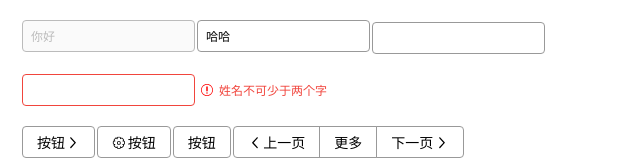
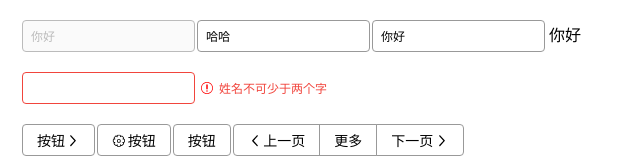
Before and after one commit to Varown/wheel, a Vue app: page /#/ in a window 1280 px wide. Shown: the top 160 px of the page, without its empty margins (0-640 px from the left). Built offline with nearby package versions, Linux system fonts and the light colour scheme.

Commit message:
Input组件添加实现双向绑定 v-model

```diff
--- a/src/views/Home.vue
+++ b/src/views/Home.vue
@@ -4,11 +4,8 @@
       <Input value="你好" :disabled="true"/>
 
       <Input value="哈哈"/>
-      <Input value="" @change="updateValue"
-                     @input="updateValue"
-                    @blur="updateValue"
-                   @focus="updateValue"
-      />
+      <Input v-model="updateValue"/>
+      {{updateValue}}
     </div>
 
     <div class="box">
@@ -52,8 +49,6 @@
   })
   export default class Home extends Vue {
     loading = false;
-    updateValue=(e: string)=>{
-      console.log(e)
-    }
+    updateValue='你好'
   }
 </script>
```
Also changed, not shown: src/components/Input.vue (line endings or trailing spaces).
